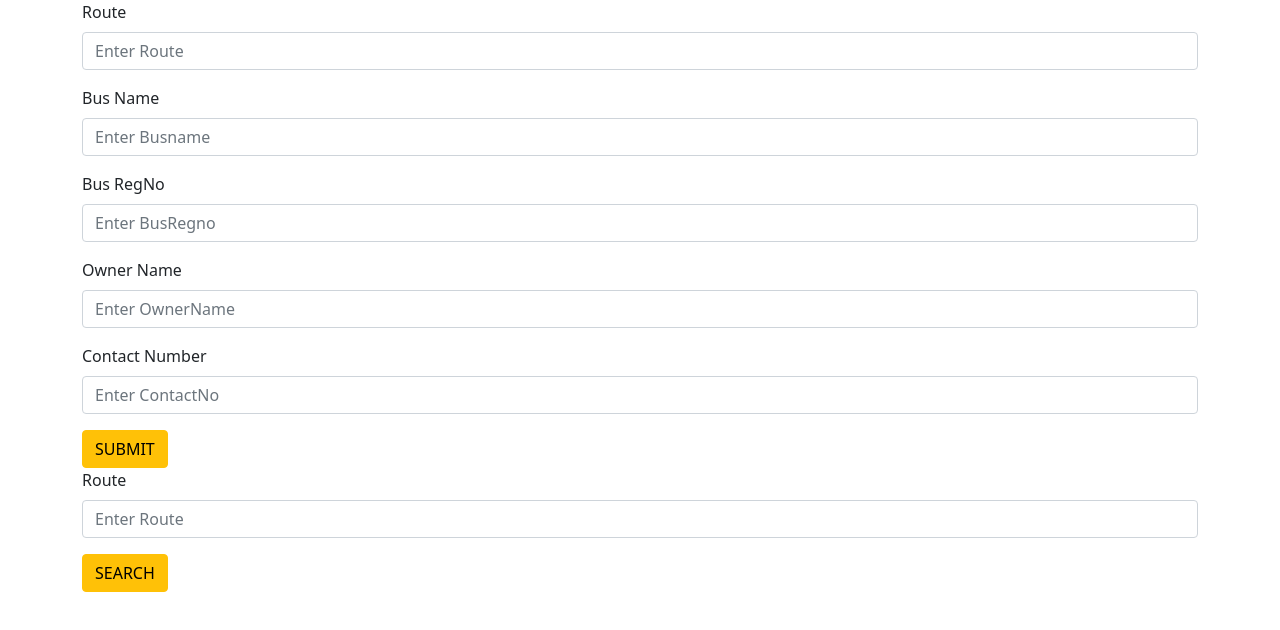
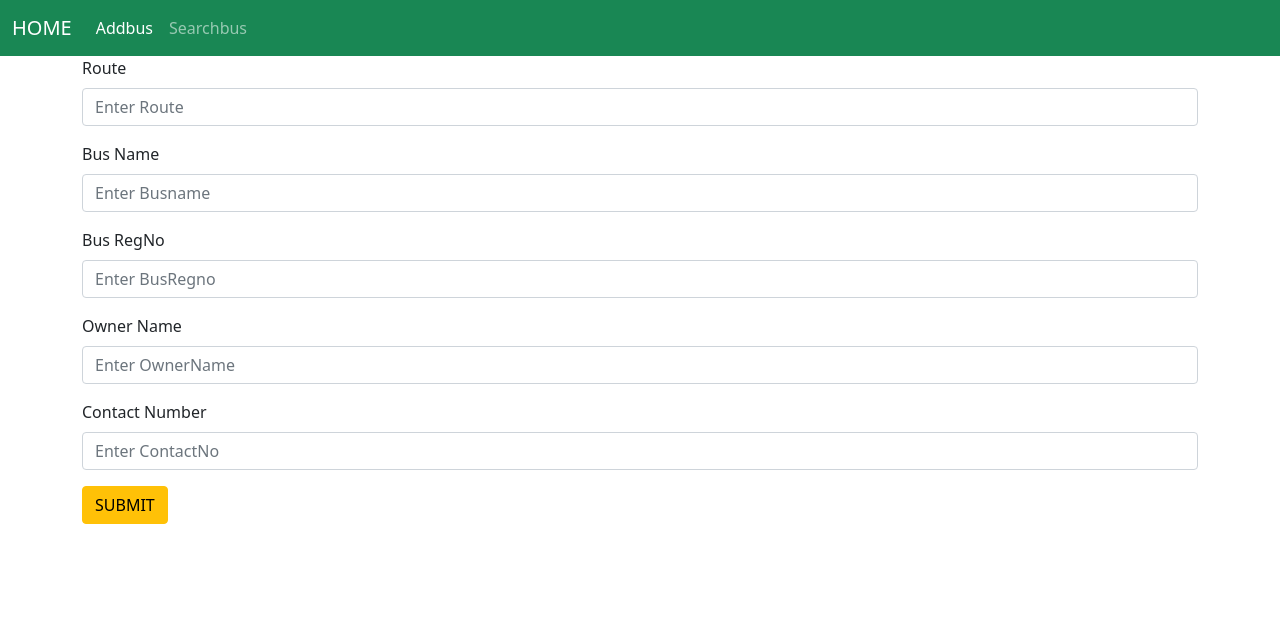
Before and after one commit to adhiponnuzz/BusManagementReactapp, a React (Create React App) app: page / in a window 1280 px wide. Shown: the top 630 px of the page. Built offline with nearby package versions, Linux system fonts and the light colour scheme.

Commit message:
header finished

```diff
--- a/src/App.js
+++ b/src/App.js
@@ -4,14 +4,35 @@
 import 'bootstrap/dist/css/bootstrap.min.css';
 import  'bootstrap/dist/js/bootstrap.bundle.min.js';
 import Searchbus from './component/Searchbus';
+import Header from './component/Header';
+import { BrowserRouter, Route, Routes } from 'react-router-dom';
 
 function App() {
   return (
 
     <>
-    <Addbus/>
-    <Searchbus/>
+    <BrowserRouter>
+    <Routes>
 
+      <Route path="/" exact element={<Addbus/>}/>
+      <Route path="/search" exact element={<Searchbus/>}/>
+
+
+
+
+
+
+
+
+
+
+
+    </Routes>
+
+
+
+
+    </BrowserRouter>
 
     </>
 
--- a/src/component/Addbus.js
+++ b/src/component/Addbus.js
@@ -1,5 +1,6 @@
 import axios from 'axios'
 import React, { useState } from 'react'
+import Header from './Header'
 
 const Addbus = () => {
     var [route,setRoute]=useState("")
@@ -16,6 +17,7 @@
 
   return (
     <div>
+        <Header/>
 
 <div className="container">
     <div className="row">
--- /dev/null
+++ b/src/component/Header.js
@@ -0,0 +1,39 @@
+import React from 'react'
+import { Link } from 'react-router-dom'
+
+const Header = () => {
+  return (
+    <div>
+
+<nav className="navbar navbar-expand-lg navbar-dark bg-success">
+  <div className="container-fluid">
+      <Link to="/" className="navbar-brand">HOME</Link>
+
+    <button className="navbar-toggler" type="button" data-bs-toggle="collapse" data-bs-target="#navbarNav" aria-controls="navbarNav" aria-expanded="false" aria-label="Toggle navigation">
+      <span className="navbar-toggler-icon"></span>
+    </button>
+    <div className="collapse navbar-collapse" id="navbarNav">
+      <ul className="navbar-nav">
+        <li className="nav-item">
+           <Link to="/" className="nav-link active">Addbus</Link>
+
+        </li>
+        <li className="nav-item">
+            <Link to="/search" className="nav-link">Searchbus</Link>
+
+        </li>
+
+      </ul>
+    </div>
+  </div>
+</nav>
+
+
+
+
+
+    </div>
+  )
+}
+
+export default Header
--- a/src/component/Searchbus.js
+++ b/src/component/Searchbus.js
@@ -1,4 +1,5 @@
 import React, { useState } from 'react'
+import Header from './Header'
 
 const Searchbus = () => {
     var [busroute,setBusroute]=useState("")
@@ -11,6 +12,7 @@
 
   return (
     <div>
+        <Header/>
 
 <div className="container">
     <div className="row">
```
